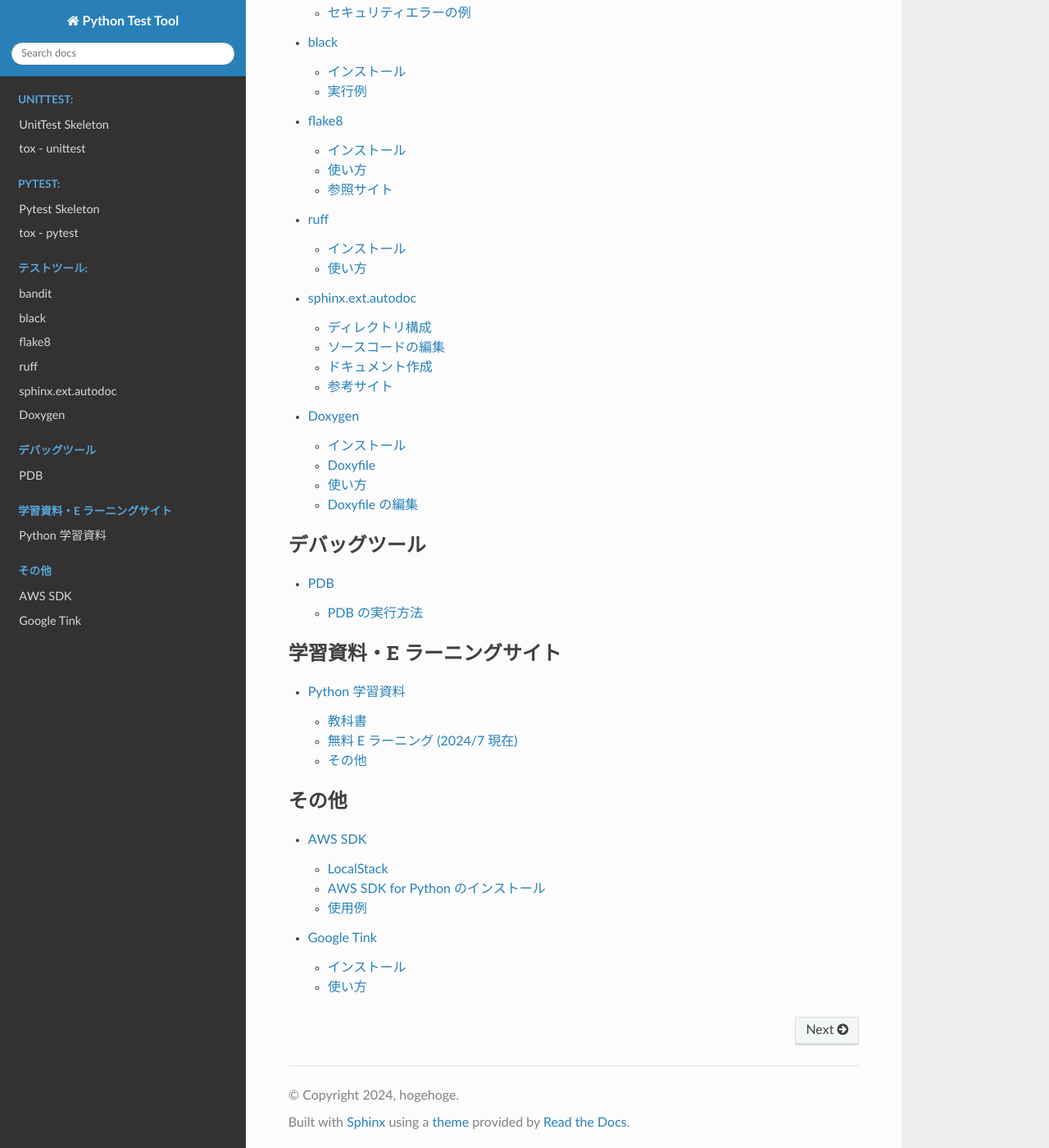
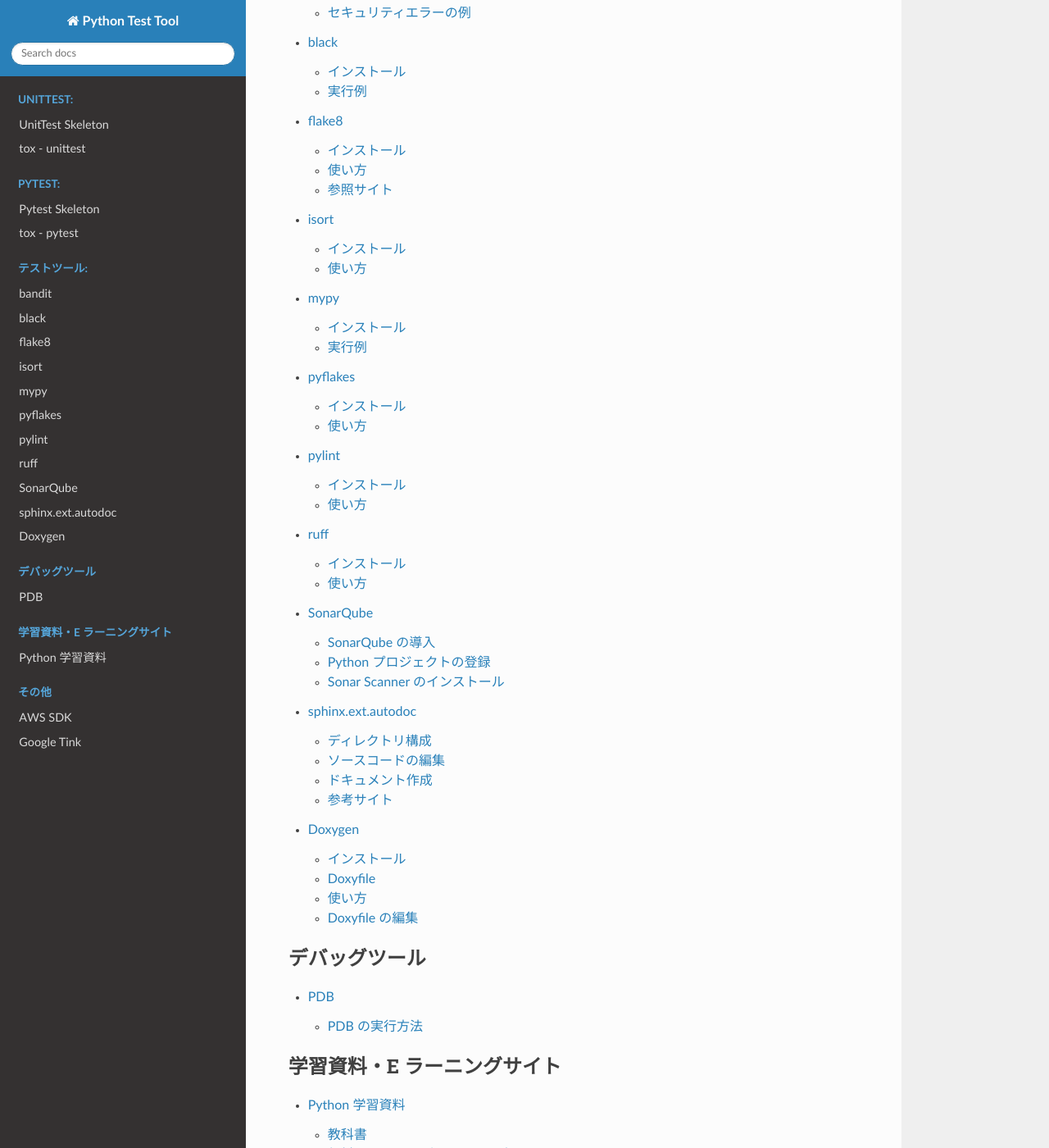
Before and after one commit to nynaka/develop_environment_python, a Sphinx documentation site: the page built from source/index.rst, in a window 1280 px wide and 1400 px high, scrolled down 936 px. Shown: the whole window at 82% size. Built offline with Sphinx 7.4.7 and the Read the Docs theme 2.0.0, drawn with Linux system fonts in a browser that asks for light colours; some of the changed lines change nothing that is shown.

Commit message:
デバッグツール、静的解析ツールの追加

````diff
--- a/source/index.rst
+++ b/source/index.rst
@@ -27,7 +27,12 @@
    ./tool/bandit
    ./tool/black
    ./tool/flake8
+   ./tool/isort
+   ./tool/mypy
+   ./tool/pyflakes
+   ./tool/pylint
    ./tool/ruff
+   ./tool/sonarqube
 
    ./tool/sphinx.ext.autodoc
    ./tool/doxygen
--- /dev/null
+++ b/source/tool/isort.md
@@ -0,0 +1,46 @@
+[isort](https://pypi.org/project/isort/)
+===
+
+`isort` は、Python コードのインポート文の整理ツールです。
+Pythonコードにおけるインポート文の順序やスタイルの統一を行います。
+
+## インストール
+
+```bash
+pip install isort
+```
+
+## 使い方
+
+```bash
+isort isort_sample.py
+```
+
+- 使用前
+
+    こんな感じの import 文を書いていたとします。
+
+    ```python
+    import osv
+    import datetime
+
+    from cryptography.hazmat.primitives.asymmetric import rsa
+    from cryptography.hazmat.primitives import serialization
+    ```
+
+- 使用後
+
+    isort を使うと下記のような形に整形してくれます。
+
+    - import でアルファベット昇順
+    - その後ろに from でアルファベット昇順
+
+    のような並び替えのように見えました。
+
+    ```python
+    import datetime
+    import os
+
+    from cryptography.hazmat.primitives import serialization
+    from cryptography.hazmat.primitives.asymmetric import rsa
+    ```
--- /dev/null
+++ b/source/tool/mypy.md
@@ -0,0 +1,50 @@
+[mypy](https://pypi.org/project/mypy/)
+===
+
+MyPy は、Python プログラミング言語用の静的型チェッカーで、Python コードに型アノテーションが付与されているかチェックしてくれます。
+Python は動的型付けの言語として知られていますが、コードに型アノテーションを追加し、静的な型チェックを行うことで、コードのエラーを早期に発見し、コードの可読性と保守性を向上させることができます。
+
+[mypy documentation](https://mypy.readthedocs.io/en/stable/)
+
+## インストール
+
+```bash
+pip install mypy
+```
+
+## 実行例
+
+- サンプルコード
+
+    ```python
+    def add(x1, x2):
+        return x1 + x2
+
+    if __name__ == "__main__":
+        print(add(2,3))
+    ```
+
+- 実行例
+
+    ```bash
+    mypy --strict mypy_sample.py
+
+    mypy_sample.py:2: error: Function is missing a type annotation  [no-untyped-def]
+    mypy_sample.py:6: error: Call to untyped function "add" in typed context  [no-untyped-call]
+    Found 2 errors in 1 file (checked 1 source file)
+    ```
+
+    - `--strict` オプションを付けないとチェックエラーはなくなります。
+    - 型アノテーションのチェックはしてくれるのですが、自動修正はしてくれません。
+
+- 修正例
+
+    下記のように add 関数の引数と戻り値に型アノテーションを追加するとエラーが解消します。
+
+    ```python
+    def add(x1: int, x2: int) -> int:
+        return x1 + x2
+
+    if __name__ == "__main__":
+        print(add(2, 3))
+    ```
--- /dev/null
+++ b/source/tool/pyflakes.md
@@ -0,0 +1,16 @@
+[pyflakes](https://pypi.org/project/pyflakes/)
+===
+
+Pyflakes は、Python コードの静的解析ツールの一つで、コード中の潜在的なエラーやスタイルの問題を検出するために使用されます。
+
+## インストール
+
+```bash
+pip install pyflakes
+```
+
+## 使い方
+
+```bash
+pyflakes example.py
+```
--- /dev/null
+++ b/source/tool/pylint.md
@@ -0,0 +1,32 @@
+[pylint](https://pypi.org/project/pylint/)
+===
+
+Pylint は、PEP 8 に準拠したコードスタイルガイドラインに基づいてコーディングされているかをチェックするツールです。
+
+## インストール
+
+```bash
+pip install pylint
+```
+
+## 使い方
+
+- 素の実行
+
+    ```bash
+    pylint example.py
+    ```
+
+- 一部の指摘を無視する
+
+    ```bash
+    pylint --disable=C0301,C0305 aaa.py
+    ```
+
+    - C0301: Line too long (110/100) (line-too-long)
+
+        あまり 1 行が長いと可読性にかかわりますが、1 行 100 文字制限は短い気がします。。。
+
+    - C0305: Trailing newlines (trailing-newlines)
+
+        ファイルの末尾に空行を入れることは推奨されていないようです。
--- /dev/null
+++ b/source/tool/sonarqube.md
@@ -0,0 +1,190 @@
+[SonarQube](https://www.sonarsource.com/products/sonarqube/)
+===
+
+## SonarQube の導入
+
+- Linux Kernel パラメータの設定
+
+    /etc/sysctl.conf に下記の内容を追加するか、下記の内容で /etc/sysctl.d/99-sonarqube.conf を作成します。
+    SonarQube 内で使用する Elasticsearch に関連しているらしい。
+
+    - /etc/sysctl.conf に追記する内容
+
+        ```text
+        fs.file-max=65536
+        vm.max_map_count=262144
+        ```
+
+    - /etc/sysctl.d/99-sonarqube.conf を作成する場合
+
+        ```bash
+        sudo bash -c 'echo -e "fs.file-max=65536\nvm.max_map_count=262144" \
+            > /etc/sysctl.d/99-sonarqube.conf'
+        sudo reboot
+        ```
+
+- docker-compose.yml
+
+    ```yaml
+    version: "3"
+    services:
+
+        ### SonarQube
+        sonarqube:
+            image: sonarqube
+            container_name: sonarqube
+            hostname: sonarqube
+            restart: always
+            ports:
+                - 9000:9000
+            environment:
+                - SONARQUBE_JDBC_USERNAME=sonar
+                - SONARQUBE_JDBC_PASSWORD=sonar
+                - SONARQUBE_JDBC_URL=jdbc:postgresql://sonarqube_db:5432/sonar
+            #volumes:
+            #    - ./volume/sonarqube/conf:/opt/sonarqube/conf
+            #    - ./volume/sonarqube/data:/opt/sonarqube/data
+            #    - ./volume/sonarqube/extensions:/opt/sonarqube/extensions
+            #    - ./volume/sonarqube/logs:/opt/sonarqube/logs
+            links:
+                - sonarqube_db
+
+        sonarqube_db:
+            image: postgres
+            container_name: sonarqube_db
+            hostname: sonarqube_db
+            restart: always
+            environment:
+                - POSTGRES_USER=sonar
+                - POSTGRES_PASSWORD=sonar
+            volumes:
+                - ./volume/sonarqube/pgdata:/var/lib/postgresql/data
+    ```
+
+- docker コンテナの起動
+
+    ```bash
+    docker compose up -d --build
+    ```
+
+    SonarQube の設定やプラグイン等を永続化したい場合は、動作中の SonarQube コンテナから volumes で指定するディレクトリパスので全ファイルをコンテナ外のディレクトリにコピーし、アクセス権限を調整した上で、volumes の設定を有効にすると永続化できます。
+    インターネット上の解説サイトを見ていると、面倒な操作は行っていないようですので、他に方法があるかもしれないです。
+
+    お試し稼働であれば、データの永続化は不要なので、上記の設定で起動します。
+
+- ログイン確認
+
+    ブラウザで `http://sonarqubeのIPアドレス:9000/` を参照するとログイン画面が表示されると思います。
+    デフォルトの管理者ログイン ID / パスワードは下記の通りです。
+
+    | 項目     | 値    |
+    | :------- | ----- |
+    | Login ID | admin |
+    | Password | admin |
+
+    初回ログイン時にパスワードの変更を強制されます。
+
+## Python プロジェクトの登録
+
+1. `Create a local Project' リンクを押下
+
+    ![](./sonarqube/sonarqube_new_project1.png)
+
+
+2. プロジェクト名の入力
+
+    ![](./sonarqube/sonarqube_new_project2.png)
+
+3. SonarQube の解析対象コードの定義 (だと思う)
+
+    ![](./sonarqube/sonarqube_new_project3.png)
+
+    説明文の感じだと、すべてを解析対象にするのか、何らかのベースラインからの差分なのかの設定だと思います。
+
+4. コード解析で連携する CI ツールの選択
+
+    ![](./sonarqube/sonarqube_new_project4.png)
+
+5. アクセストークンの生成
+
+    ![](./sonarqube/sonarqube_new_project5.png)
+
+    有効期限切れ対応が面倒な場合は `Expires in` を `No expiration` にして置きます。
+    `Generate` ボタンを押下するとアクセストークンが生成されます。
+
+6. プロジェクトの主に言語選択
+
+    ![](./sonarqube/sonarqube_new_project6.png)
+
+    Maven と Gradle は言語ではない気がしますが、言語？を選択すると、言語 x OS 用の sonarscanner コマンドの実行方法が表示されます。
+
+    ![](./sonarqube/sonarqube_new_project7.png)
+
+    [Unittest](../unittest/01_skeleton.md) や [Pytest](../pytest/01_skeleton.md) のカバレッジの確認で、XML 形式の出力結果を使用します。
+
+## [Sonar Scanner](https://docs.sonarsource.com/sonarqube/10.6/analyzing-source-code/scanners/sonarscanner/) のインストール
+
+- インストール
+
+    ```bash
+    wget https://binaries.sonarsource.com/Distribution/sonar-scanner-cli/sonar-scanner-cli-6.1.0.4477-linux-x64.zip \
+        -O /tmp/sonar-scanner-cli-6.1.0.4477-linux-x64.zip
+    sudo unzip /tmp/sonar-scanner-cli-6.1.0.4477-linux-x64.zip -d /usr/local/
+    ```
+
+- 実行
+
+    - PATH は事前に通しておいた方が便利です。
+    - SonarQube のプロジェクト作成で提示されたオプションをコピーします。
+
+    ```bash
+    PATH=/usr/local/sonar-scanner-6.1.0.4477-linux-x64/bin:$PATH sonar-scanner \
+        -Dsonar.projectKey=python-unittest \
+        -Dsonar.sources=. \
+        -Dsonar.host.url=http://localhost:9000 \
+        -Dsonar.token=sqp_23e3214a9242d1417e045811833b19e2a526fce5
+    ```
+
+    SonarQube のプロジェクト作成時に提示されたコマンドオプションで実行すると、カレントディレクトリ配下の全ディレクトリ、全ソースが解析対象になってしまって、結果を見ても何の解析結果なのか判断できないものが表示されます。
+
+    このため、
+
+    - 解析対象のソースコードの拡張子
+    - 解析対象の言語
+    - カバレッジ集計結果の XML ファイル
+
+    をコマンドオプションで指定するようにします。
+
+    ```bash
+    PATH=/usr/local/sonar-scanner-6.1.0.4477-linux-x64/bin:$PATH sonar-scanner \
+        -Dsonar.projectKey=python-unittest \
+        -Dsonar.sources=. \
+        -Dsonar.host.url=http://localhost:9000 \
+        -Dsonar.token=sqp_23e3214a9242d1417e045811833b19e2a526fce5 \
+        -Dsonar.exclusions=**/test_*.py,**/*xml,**/*pyc,**/venv/**,**/cover/** \
+        -Dsonar.language=py \
+        -Dsonar.python.coverage.reportPaths=coverage.xml
+    ```
+
+### sonar-project.properties
+
+sonar-project.properties ファイルにコマンドオプションを書いておくと、オプション無しの sonar-scanner でテスト結果を SonarQube に送信できます。
+コマンドオプションの先頭の `-D` を削除した文字列を sonar-project.properties に書くだけです。
+
+* sonar-project.properties の作成
+
+    ```text
+    sonar.projectKey=python-unittest
+    sonar.sources=.
+    sonar.host.url=http://localhost:9000
+    sonar.token=sqp_23e3214a9242d1417e045811833b19e2a526fce5
+    sonar.exclusions=**/test_*.py,**/*xml,**/*pyc,**/venv/**,**/cover/**
+    sonar.language=py
+    sonar.python.coverage.reportPaths=coverage.xml
+    ```
+
+* sonar-scanner の実行
+
+    ```bash
+    PATH=/usr/local/sonar-scanner-6.1.0.4477-linux-x64/bin:$PATH sonar-scanner -X
+    ```
````
Also changed, not shown: source/tool/sonarqube/sonarqube_new_project1.png (added), source/tool/sonarqube/sonarqube_new_project2.png (added), source/tool/sonarqube/sonarqube_new_project3.png (added), source/tool/sonarqube/sonarqube_new_project4.png (added), source/tool/sonarqube/sonarqube_new_project5.png (added), source/tool/sonarqube/sonarqube_new_project6.png (added), source/tool/sonarqube/sonarqube_new_project7.png (added).
